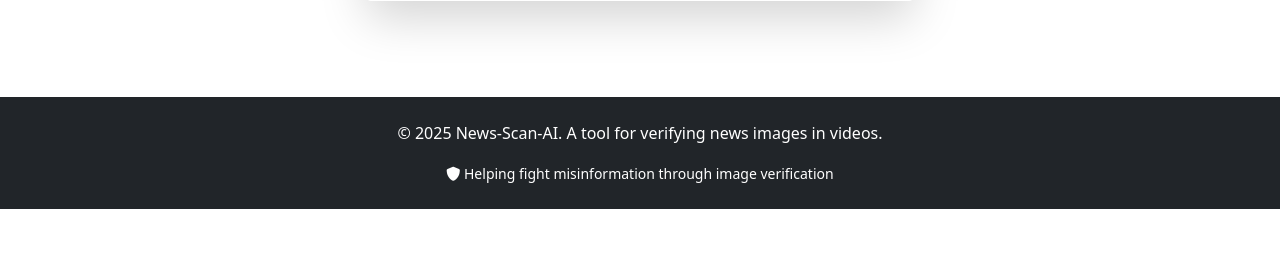
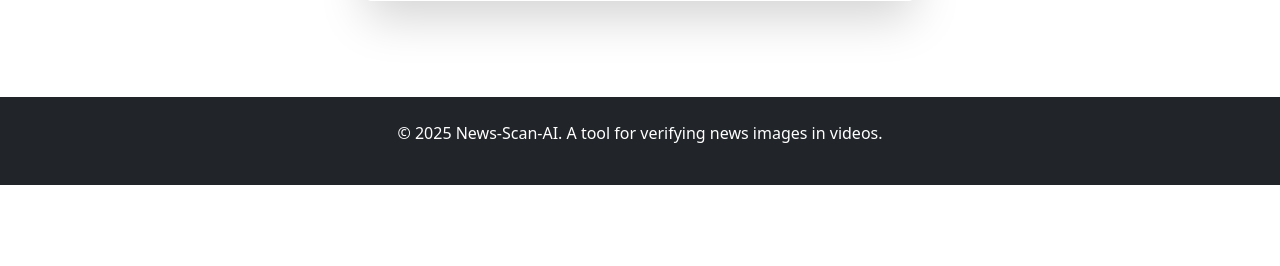
Before and after one commit to Sameeksha-D/News-Matching, a Flask app: page / in a window 1280 px wide. Shown: the part 437-703 px from the top of the page. Run offline with Flask 3, Linux system fonts and the light colour scheme; data that the repository does not hold is empty.

Commit message:
Update base.html

```diff
--- a/templates/base.html
+++ b/templates/base.html
@@ -83,11 +83,7 @@
     <footer class="bg-dark text-white text-center py-4 mt-5">
         <div class="container">
             <p>&copy; 2025 News-Scan-AI. A tool for verifying news images in videos.</p>
-            <p class="mb-0">
-                <small>
-                    <i class="fas fa-shield-alt"></i> Helping fight misinformation through image verification
-                </small>
-            </p>
+
         </div>
     </footer>
 
```
